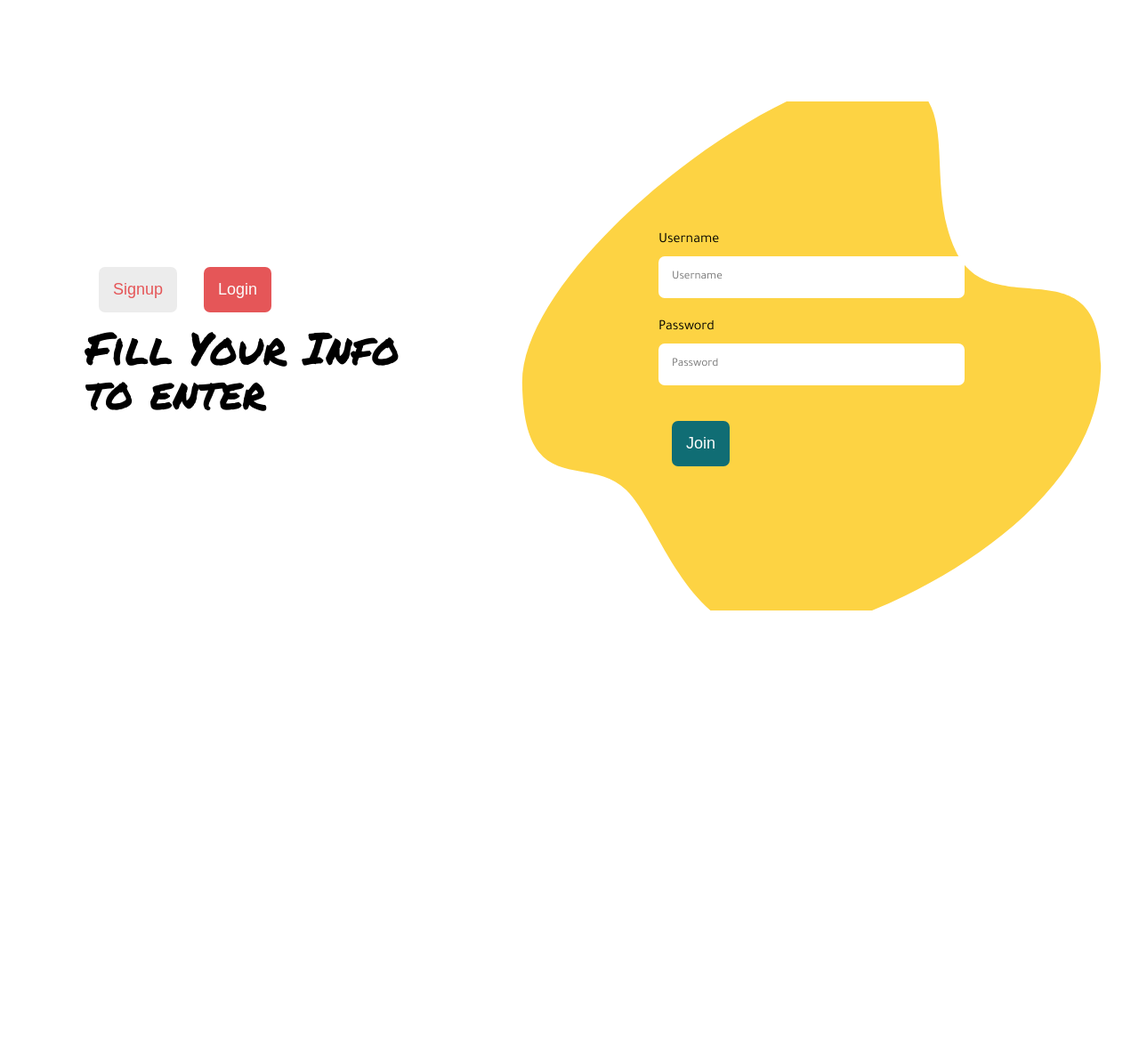
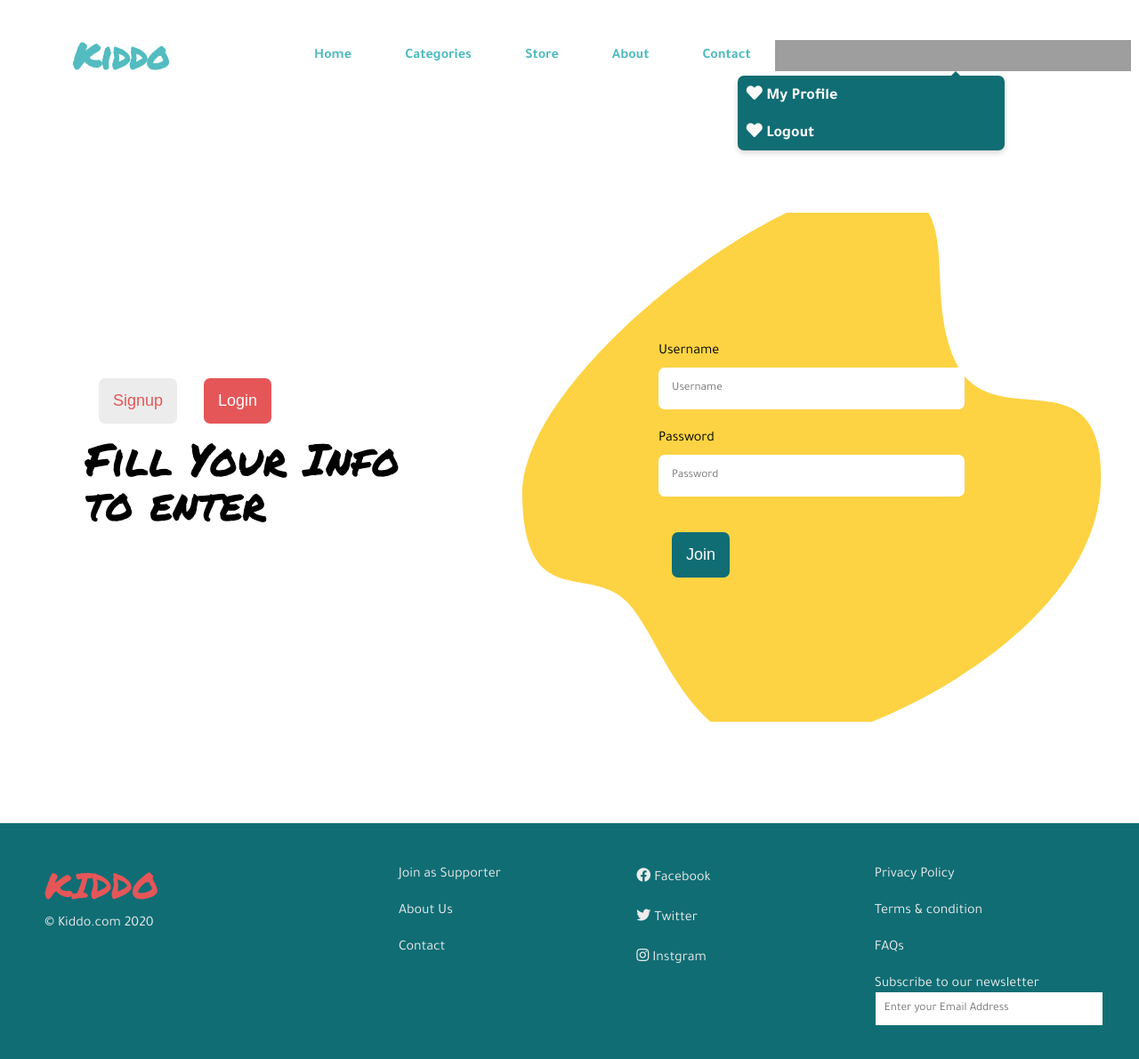
Before and after one commit to RanaMohamed/KiddoReact, a React (Create React App) app: page /kid/login in a window 1280 px wide. Shown: the top 1190 px of the page at 89% size. Before the commit the page ends 800 px from the top, so only its background shows below. Built offline with nearby package versions, Linux system fonts and the light colour scheme; no server answers; grey boxes are pictures that could not be loaded; what @hapi/joi would draw is missing.

Commit message:
🚸 fix appjs

```diff
--- a/src/App.jsx
+++ b/src/App.jsx
@@ -16,24 +16,20 @@ import Store from "./components/store/store";
 function App() {
   return (
     <React.Fragment>
-      {/* <Header></Header> */}
+      <Header></Header>
       <Switch>
         <Route path="/kid/login" component={KidLogin}></Route>
         <Route path="/supporter/login" component={SupporterLogin}></Route>
         <Route path="/buyer/login" component={BuyerLogin}></Route>
         <Route path="/buyer/login" component={BuyerLogin}></Route>
         <Route path="/kid" component={Kid}></Route>
-
-        {/* <Product></Product> */}
-        <Store></Store>
-        {/* <Route path="/product" component={Kid}></Route> */}
-
+        <Route path="/store" component={Store}></Route>
         <Route path="/testRedux" component={TestRedux}></Route>
         <Route path="/test" component={Test}></Route>
         <Route path="/" component={Home}></Route>
         <Route component={Error404}></Route>
       </Switch>
-      {/* <Footer></Footer> */}
+      <Footer></Footer>
     </React.Fragment>
   );
 }
--- a/src/components/store/store.jsx
+++ b/src/components/store/store.jsx
@@ -3,7 +3,7 @@ import Product from "./product";
 import { useSelector } from "react-redux";
 
 const Store = () => {
-  const products = useSelector((state) => state.products);
+  const products = useSelector((state) => state.product.products);
   console.log(products);
   return (
     <>
--- a/src/redux/reducers/index.js
+++ b/src/redux/reducers/index.js
@@ -1,12 +1,14 @@
-import { combineReducers } from 'redux';
-import userReducer from './userReducer';
-import requestReducer from './requestReducer';
-import postReducer from './postReducer';
+import { combineReducers } from "redux";
+import userReducer from "./userReducer";
+import requestReducer from "./requestReducer";
+import postReducer from "./postReducer";
+import productReducer from "./productReducer";
 
 const rootReducer = combineReducers({
-	request: requestReducer,
+  request: requestReducer,
   user: userReducer,
-  post: postReducer
+  post: postReducer,
+  product: productReducer,
 });
 
 export default rootReducer;
```
